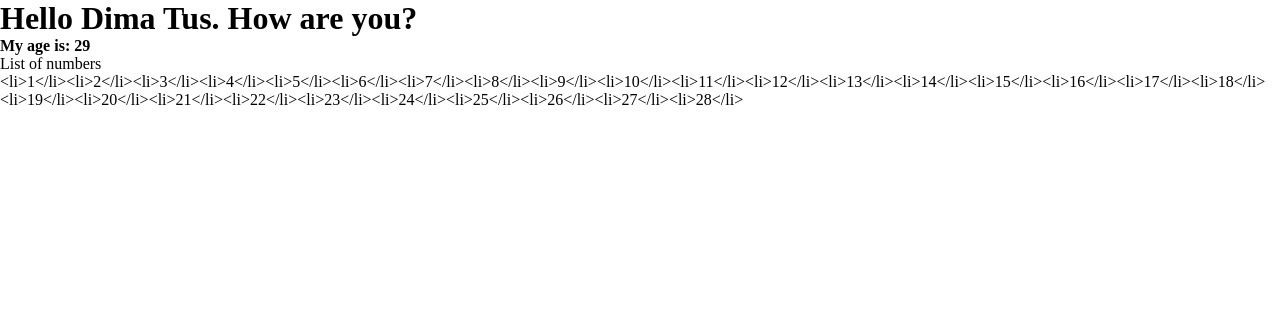
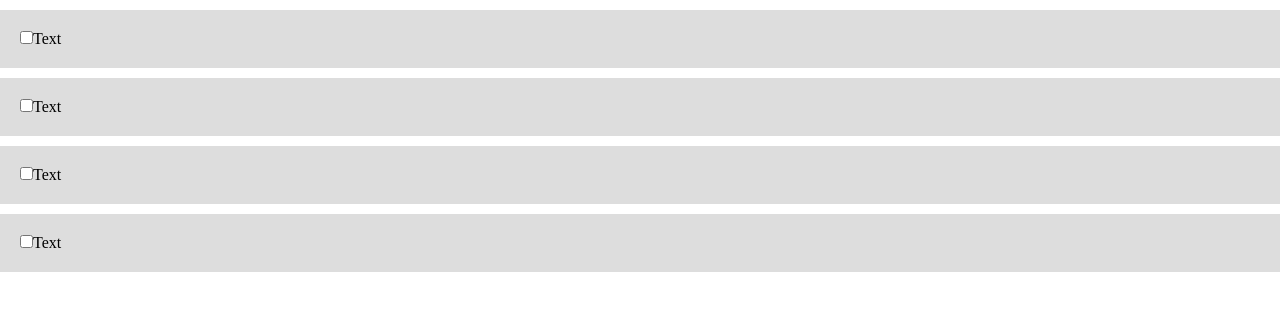
Before and after one commit to dmytrotus/react-practice, a React (Create React App) app: page / in a window 1280 px wide. Shown: the top 310 px of the page. Built offline with nearby package versions, Linux system fonts and the light colour scheme.

Commit message:
made lesson 8

```diff
--- a/public/style.css
+++ b/public/style.css
@@ -14,3 +14,15 @@
 	padding: 10px;
 	background: #29336e;
 }
+.constants{
+	background: #131a3f;
+	color: #fff;
+}
+.constants h1, p{
+	padding: 20px 0;
+}
+.checkboxes > div{
+	padding: 20px;
+	background: #ddd;
+	margin: 10px 0;
+}
--- /dev/null
+++ b/src/components/AppCheckboxWithTodoItems.js
@@ -0,0 +1,18 @@
+import React from 'react';
+
+import Todoitem from './Todoitem';
+
+function AppCheckboxWithTodoItems(){
+	return (
+		<div className="checkboxes">
+
+			<Todoitem />
+			<Todoitem />
+			<Todoitem />
+			<Todoitem />
+
+
+		</div>
+	)
+}
+export default AppCheckboxWithTodoItems
--- a/src/components/Constants.js
+++ b/src/components/Constants.js
@@ -4,20 +4,42 @@ function Constants(){
 	const firstName = "Dima"
 	const lastName = "Tus"
 
-	var text = "";
+	var text = [1,2,3,5];
 	var i;
-	for (i = 1; i < 29; i++) {
-		text += '<li>' + i + '</li>';
+/*	for (i = 1; i < 29; i++) {
+		text += i;
+	}*/
+
+	let timeofday
+	const date = new Date()
+	const hours = date.getHours();
+
+	let styles = {
+		color:"#fff",
+		backgroundColor: "#000"
+	}
+
+	if( hours < 10 ){
+		timeofday = 'Morning'
+	} else if ( hours >= 10 && hours <= 17 ){
+		timeofday = 'Afternoon'
+		styles.color = "red"
+	} else {
+		timeofday = 'Night'
 	}
 
 
+
+
 	return(
-	<div>
+	<div className="constants">
 		<h1>Hello {firstName + " "+ lastName}. How are  you?</h1>
+		<h1>Hello {`${firstName} ${lastName}`}! Good <span style={{color:"red", backgroundColor: "#fff"}}>{timeofday}</span> to you</h1>
+		<h1>Hello {`${firstName} ${lastName}`}! Good <span style={styles}>{timeofday}</span> to you</h1>
 		<b>My age is: {60/2-1}</b>
 		<p>List of numbers</p>
 		<ul>
-			{text}
+			{text.map((item) => <li>{item}</li>)}
 		</ul>
 	</div>
 
--- /dev/null
+++ b/src/components/Todoitem.js
@@ -0,0 +1,15 @@
+import React from 'react';
+
+
+function Todoitem(){
+	return(
+
+		<div>
+  			<input type="checkbox" id="text" name="text"></input>
+  			<label for="text">Text</label>
+		</div>
+
+	)
+}
+
+export default Todoitem
```
Also changed, not shown: src/components/AppCheckbox.js (+22 -4 lines), src/index.js (+10 -2 lines).
